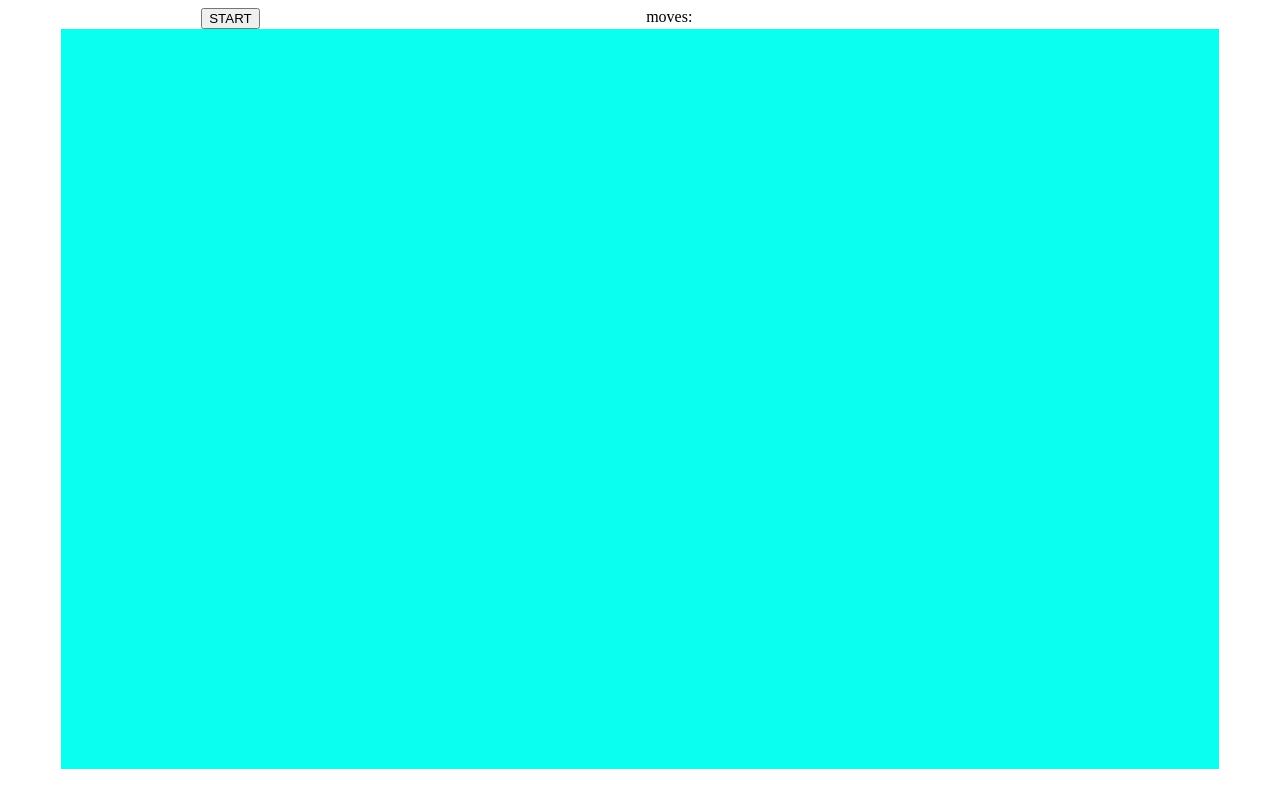
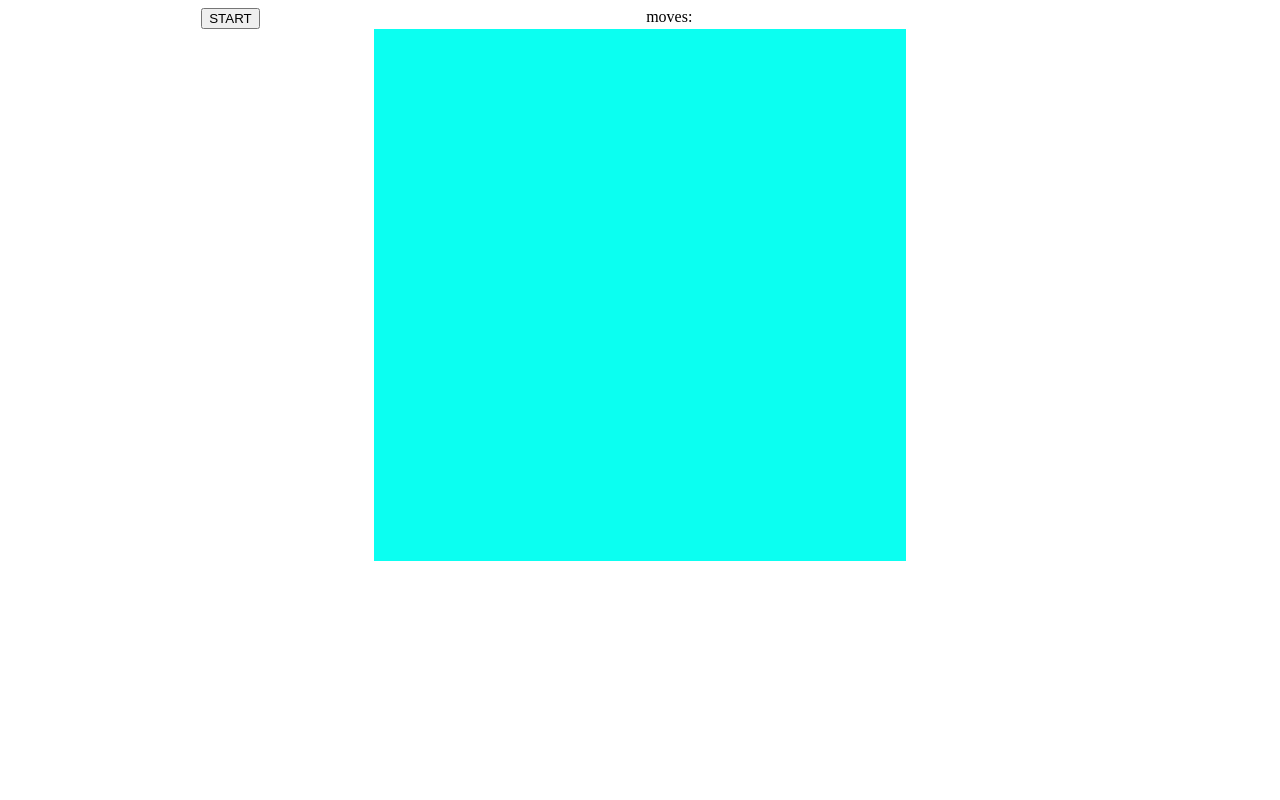
Before and after one commit to jcolinb/Memory, a plain HTML site: page index.html in a window 1280 px wide. Drawn offline with Linux system fonts and the light colour scheme.

Commit message:
square board

```diff
--- a/main.css
+++ b/main.css
@@ -4,8 +4,8 @@
 }
 
 #container {
-    width: 90%;
-    height: 90vh;
+    width: 40vw;
+    height: 40vw;
     padding: 10px;
     margin-left: auto;
     margin-right: auto;
```
